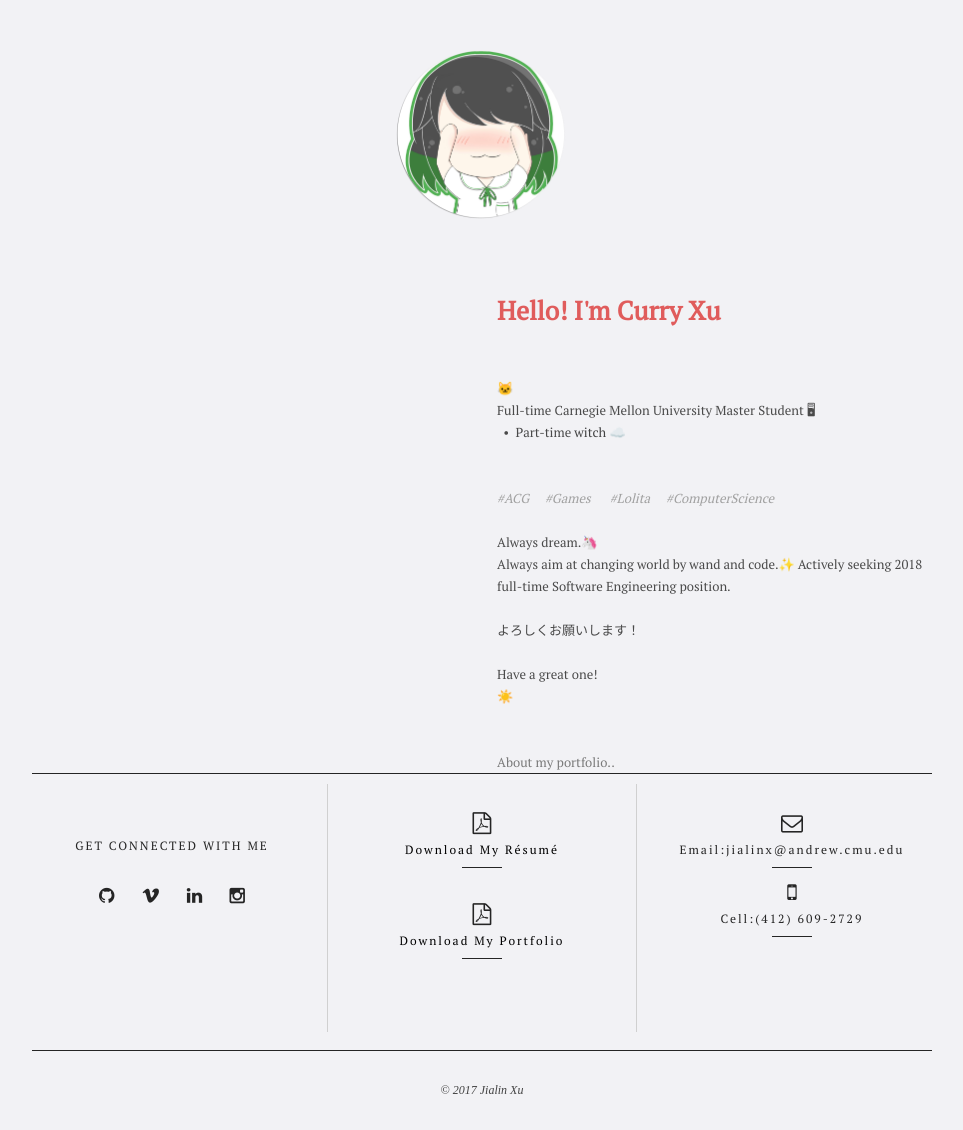
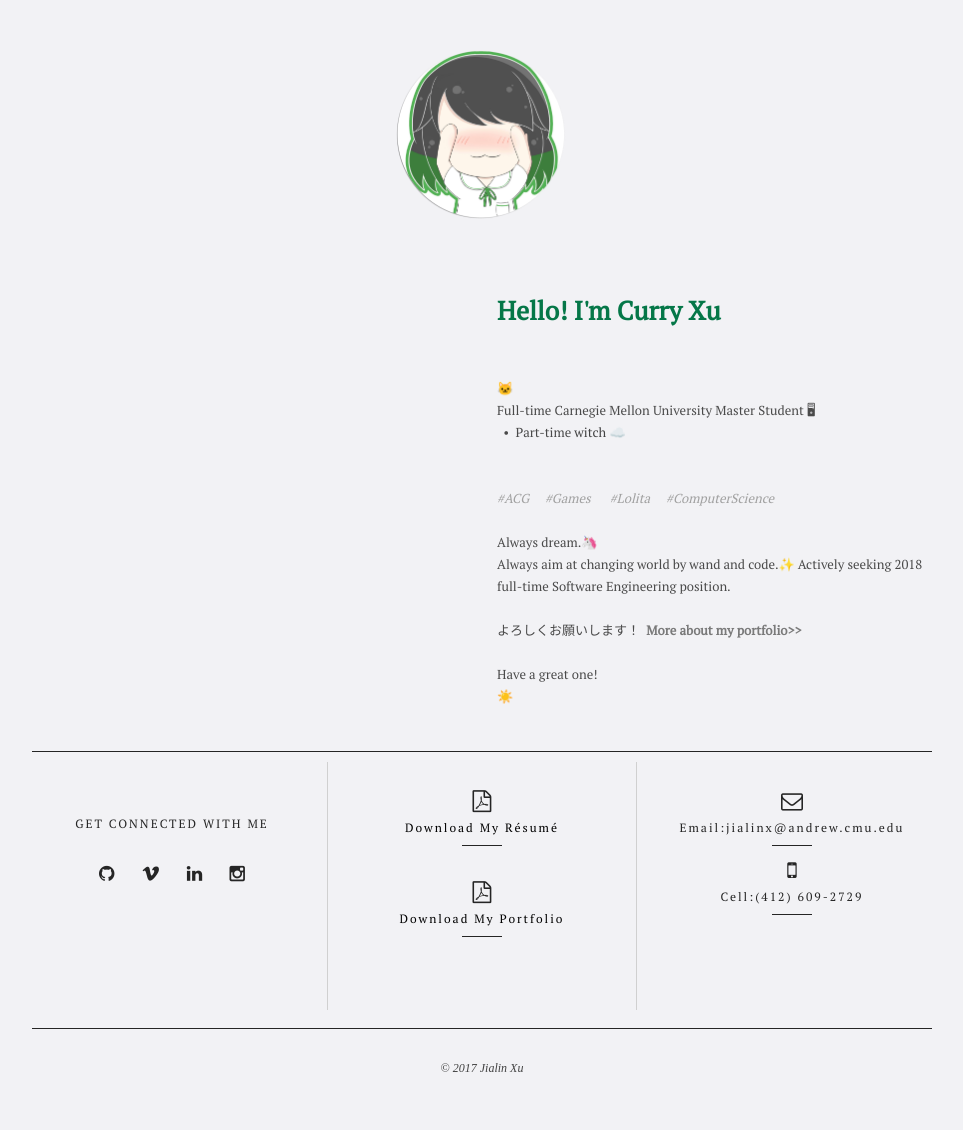
Before and after one commit to pengw0048/CurryX.github.io, a Jekyll site: the page index.html, which Jekyll copies as it is, in a window 1280 px wide. Shown: the whole page, without its empty margins (158-1121 px from the left). Built offline with Jekyll 4.4.1, drawn with Linux system fonts in a browser that asks for light colours; after the commit the page ends 1108 px from its top, so only the background shows below that.

Commit message:
gallery color
Signed-off-by: CurryX <sakura8mery@gmail.com>

```diff
--- a/index.html
+++ b/index.html
@@ -62,7 +62,7 @@
                     </div>
 
                     <div class="col-md-6">
-                        <h3><strong><span style="color:#e05c5c">&#8203;<br/>Hello! I'm Curry Xu&nbsp;</span></strong></h3>
+                        <h3><strong><span style="color:#057748">&#8203;<br/>Hello! I'm Curry Xu&nbsp;</span></strong></h3>
                         <br/>&#128049;<br/>
                         <span>Full-time Carnegie Mellon University Master Student&nbsp;</span>&#128421;
                         <br>
@@ -75,9 +75,10 @@
                         <br/><span>Always aim at changing world by wand and code.&#10024;</span>
                         Actively seeking 2018 full-time Software Engineering position.
                         <br/><br/>よろしくお願いします！&nbsp;
+                        <a href = "portfolio.html"><b>More about my portfolio>></b></a>
                         <br/><br/>Have a great one!<br/>&#9728;&#65039;<br/><br/><br/>
 
-                        <a href = "portfolio.html">About my portfolio..</a>
+
 
 
                     </div>
```
